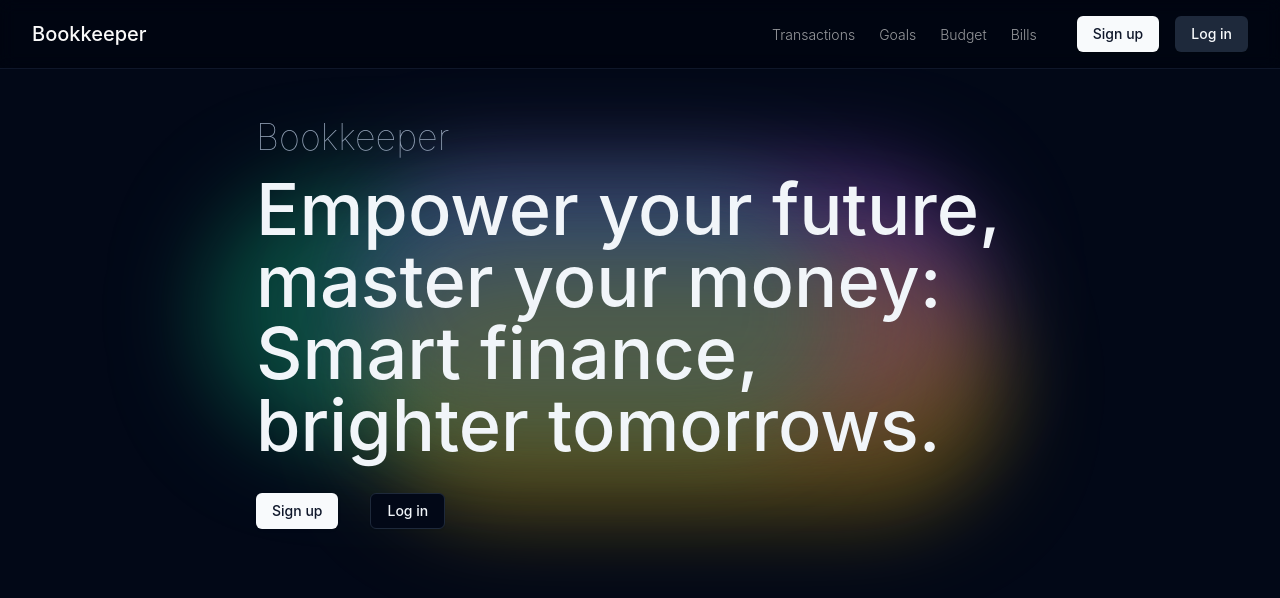
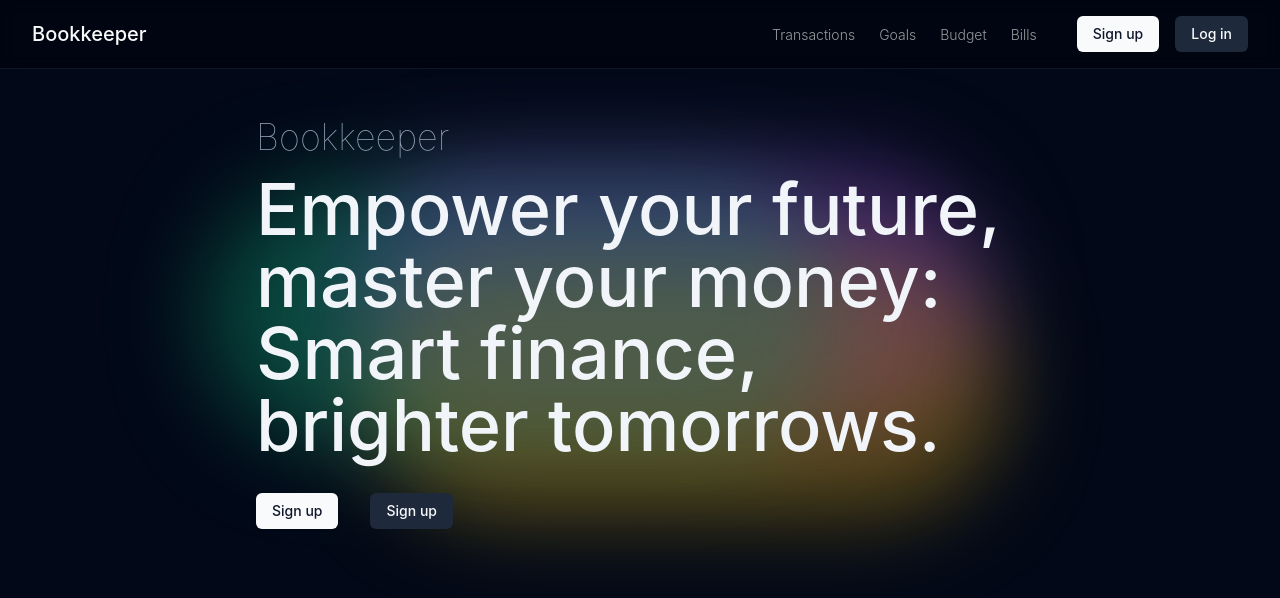
Before and after one commit to Jatinchhabra21/bookkeeper-web, a React app: page / in a window 1280 px wide. Shown: the top 598 px of the page. Built offline with nearby package versions, Linux system fonts and the light colour scheme.

Commit message:
updated button implementation to include links that should look like a button

```diff
--- a/components/ui/button.tsx
+++ b/components/ui/button.tsx
@@ -3,6 +3,7 @@ import { Slot } from '@radix-ui/react-slot';
 import { cva, type VariantProps } from 'class-variance-authority';
 
 import { cn } from '../../lib/utils';
+import { Link } from 'react-router-dom';
 
 const buttonVariants = cva(
 	'inline-flex items-center justify-center whitespace-nowrap rounded-md text-sm font-medium transition-colors focus-visible:outline-none focus-visible:ring-1 focus-visible:ring-ring disabled:pointer-events-none disabled:opacity-50',
@@ -38,10 +39,17 @@ export interface ButtonProps
 	extends React.ButtonHTMLAttributes<HTMLButtonElement>,
 		VariantProps<typeof buttonVariants> {
 	asChild?: boolean;
+	role?: 'button' | 'link';
+	to?: string;
+	ctaText?: string;
 }
 
 const Button = React.forwardRef<HTMLButtonElement, ButtonProps>(
-	({ className, variant, size, asChild = false, ...props }, ref) => {
+	(
+		{ className, variant, size, role, to, ctaText, asChild = false, ...props },
+		ref
+	) => {
+		if (role === undefined || role === 'button') {
 			const Comp = asChild ? Slot : 'button';
 			return (
 				<Comp
@@ -50,6 +58,16 @@ const Button = React.forwardRef<HTMLButtonElement, ButtonProps>(
 					{...props}
 				/>
 			);
+		} else {
+			return (
+				<Link
+					className={cn(buttonVariants({ variant, size, className }))}
+					to={to ?? '#'}
+				>
+					{ctaText}
+				</Link>
+			);
+		}
 	}
 );
 Button.displayName = 'Button';
--- a/src/components/Header/Header.tsx
+++ b/src/components/Header/Header.tsx
@@ -6,12 +6,10 @@ import Navlink from '../Navlink/Navlink';
 import { Button } from '../../../components/ui/button';
 import heroConstants from '../../constants/Hero.constants';
 import headerConstants from '../../constants/Header.constants';
-import { useNavigate } from 'react-router-dom';
 
 export default function Header() {
 	const [isNavExpanded, setIsNavExpanded] = useState<boolean>(false);
 	const { contextSafe } = useGSAP();
-	const navigate = useNavigate();
 
 	const handleHamburgerClick = contextSafe(() => {
 		if (!isNavExpanded) {
@@ -61,12 +59,18 @@ export default function Header() {
 						<Navlink text={headerConstants.NAV_LINK_BILLS} />
 					</nav>
 					<div className="flex flex-col justify-between gap-4 sm:flex-row">
-						<Button variant="default" onClick={() => navigate('/user/signup')}>
-							{heroConstants.SIGNUP_CTA_TEXT}
-						</Button>
-						<Button variant="secondary" onClick={() => navigate('/user/login')}>
-							{heroConstants.LOGIN_CTA_TEXT}
-						</Button>
+						<Button
+							variant="default"
+							role="link"
+							to="/user/signup"
+							ctaText={heroConstants.SIGNUP_CTA_TEXT}
+						/>
+						<Button
+							variant="secondary"
+							role="link"
+							to="/user/login"
+							ctaText={heroConstants.LOGIN_CTA_TEXT}
+						/>
 					</div>
 				</div>
 			</div>
--- a/src/components/Hero/Hero.tsx
+++ b/src/components/Hero/Hero.tsx
@@ -4,11 +4,9 @@ import { Button } from '../../../components/ui/button';
 import { useGSAP } from '@gsap/react';
 import gsap from 'gsap';
 import headerConstants from '../../constants/Header.constants';
-import { useNavigate } from 'react-router-dom';
 
 export default function Hero() {
 	const timeline = useRef<gsap.core.Timeline | null>(null);
-	const navigate = useNavigate();
 
 	useGSAP(() => {
 		timeline.current = gsap
@@ -47,12 +45,18 @@ export default function Hero() {
 				</p>
 			</div>
 			<div className="flex gap-8">
-				<Button variant="default" onClick={() => navigate('/user/signup')}>
-					{constants.SIGNUP_CTA_TEXT}
-				</Button>
-				<Button variant="outline" onClick={() => navigate('/user/login')}>
-					{constants.LOGIN_CTA_TEXT}
-				</Button>
+				<Button
+					variant="default"
+					to="/user/signup"
+					ctaText={constants.SIGNUP_CTA_TEXT}
+					role="link"
+				/>
+				<Button
+					variant="secondary"
+					to="/user/login"
+					ctaText={constants.SIGNUP_CTA_TEXT}
+					role="link"
+				/>
 			</div>
 		</div>
 	);
--- a/src/hooks/useAuth.tsx
+++ b/src/hooks/useAuth.tsx
@@ -89,8 +89,8 @@ export function AuthProvider({ children }: any) {
 			.catch((error) => {
 				toast({
 					title: error.errorMessage
-						? '🙁 Uh oh! ' + error.errorMessage
-						: '🙁 Uh oh! Something went wrong.',
+						? '🙁 Oops! ' + error.errorMessage
+						: '🙁 Oops! Something went wrong.',
 					variant: 'error',
 				});
 			})
```
Lines whose indentation alone changed are shown as unchanged.
